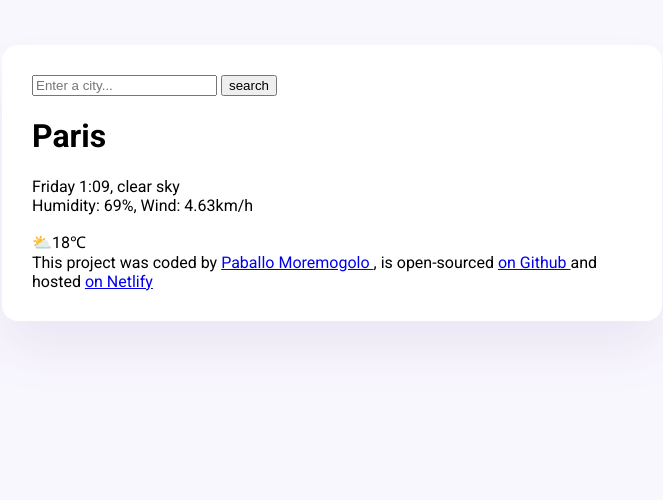
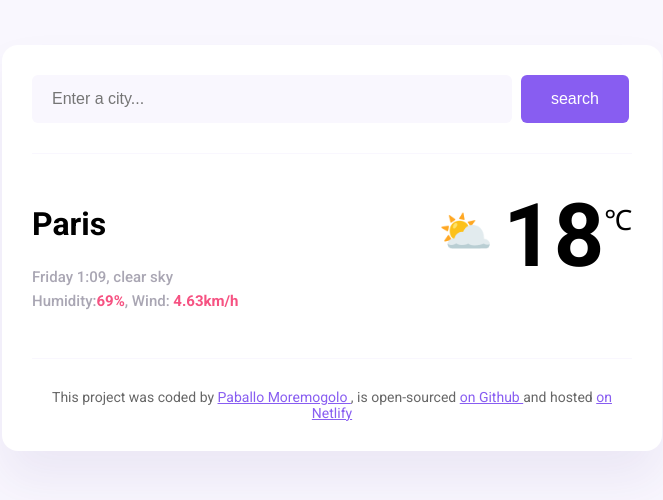
Before and after one commit to PabiBot/my-SheCodes-final-project, a plain HTML site: page index.html in a window 1280 px wide. Shown: the whole page, without its empty margins (308-971 px from the left). Drawn offline with Linux system fonts and the light colour scheme.

Commit message:
Added basic CSS

```diff
--- a/index.html
+++ b/index.html
@@ -15,21 +15,25 @@
   <body>
     <div class="app">
       <header>
-        <form>
-          <input type="search" placeholder="Enter a city..." required />
-          <input type="submit" value="search" />
+        <form class="search-form">
+          <input type="search" placeholder="Enter a city..." required class="search-form-input" />
+          <input type="submit" value="search" class="search-form-button"/>
         </form>
       </header>
       <main>
+        <div class="weather-app-data">
         <div>
-          <h1>Paris</h1>
-          <p>
+          <h1 class="weather-app-ciy">Paris</h1>
+          <p class="weather-app-details">
             Friday 1:09, clear sky
             <br />
-            Humidity: 69%, Wind: 4.63km/h
+            Humidity:<strong>69%</strong>, Wind:<strong> 4.63km/h</strong>
           </p>
         </div>
-        <div>⛅18℃</div>
+        <div class="temp-container">
+        <div class="weather-app-icon">⛅</div><div class="temp-value">18</div><div class="app-unit">℃
+        </div>
+        </div>
       </main>
       <footer>
         This project was coded by
--- a/src/index.css
+++ b/src/index.css
@@ -1,6 +1,10 @@
 body {
   background-color: #f9f7fe;
   font-family: "Roboto", sans-serif;
+}
+
+a {
+  color: #885df1;
 }
 
 .app {
@@ -11,3 +15,81 @@ body {
   box-shadow: 0 30px 50px rgba(78, 55, 134, 0.08);
   border-radius: 16px;
 }
+
+header {
+  border-bottom: 1px solid #f9f7fe;
+  padding: 0 0 30px 0;
+}
+
+.search-form-input {
+  background-color: #f9f7fe;
+  border: none;
+  border-radius: 6px;
+  width: 80%;
+  padding: 15px 20px;
+  font-size: 16px;
+}
+
+.search-form-button {
+  background-color: #885df1;
+  padding: 15px 30px;
+  border: none;
+  font-size: 16px;
+  margin-left: 5px;
+  border-radius: 6px;
+  color: white;
+}
+
+main {
+  padding: 30px 0;
+}
+
+.weather-app-data {
+  display: flex;
+  justify-content: space-between;
+}
+
+.weather-app-city {
+  margin: 0;
+  font-size: 38px;
+  line-height: 48px;
+}
+
+.weather-app-details {
+  font-size: 15px;
+  line-height: 24px;
+  color: rgba(39, 33, 66, 0.4);
+  font-weight: 500;
+}
+
+.weather-app-details strong {
+  color: #f65282;
+}
+
+.temp-container {
+  display: flex;
+}
+
+.weather-app-icon {
+  font-size: 44px;
+  margin-top: 22px;
+}
+
+.temp-value {
+  font-size: 88px;
+  font-weight: bold;
+  margin-left: 10px;
+}
+
+.app-unit {
+  margin-top: 16px;
+  font-size: 28px;
+}
+
+footer {
+  border-top: 1px solid #f9f7fe;
+  padding: 30px 0 0 0;
+  text-align: center;
+  font-size: 14px;
+  color: rgba(0, 0, 0, 0.6);
+}
```
